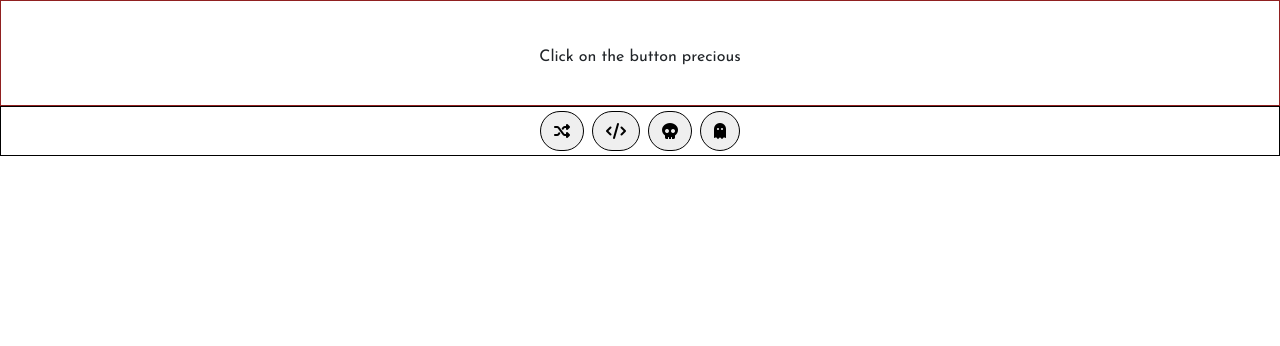
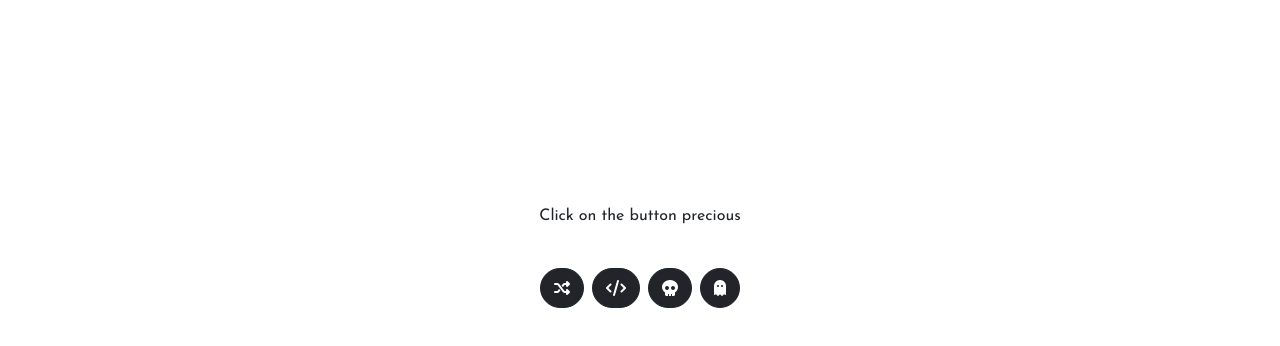
Before and after one commit to RutvikJogdand/joke-app, a React (Create React App) app in the folder jokester/: page / in a window 1280 px wide. Shown: the top 346 px of the page. Built offline with nearby package versions, Linux system fonts and the light colour scheme.

Commit message:
improved the styling for buttons and overall ui

```diff
--- a/jokester/src/App.js
+++ b/jokester/src/App.js
@@ -1,10 +1,12 @@
 // import './App.css';
 import Buttons from './components/Buttons/Buttons';
+import JokeDashboard from './components/JokeDashBoard/JokeDashboard';
 
 function App() {
   return (
     <div className="App">
-      <Buttons/>
+      {/* <Buttons/> */}
+      <JokeDashboard/>
     </div>
   );
 }
--- a/jokester/src/components/Buttons/Buttons.jsx
+++ b/jokester/src/components/Buttons/Buttons.jsx
@@ -70,7 +70,7 @@ function Buttons(){
                     jokeTopicArr.map(item => {
 
                         return(
-                            <button className={`${styles.buttons} rounded-pill`} onClick={()=>handleBtnClick(item.jokeType) }> <i className={item.btnIcon}></i> </button>
+                            <button className={`${styles.buttons} btn btn-dark rounded-pill`} onClick={()=>handleBtnClick(item.jokeType) }> <i className={item.btnIcon}></i> </button>
                         )
                     })
                 }
--- a/jokester/src/components/Buttons/Buttons.module.css
+++ b/jokester/src/components/Buttons/Buttons.module.css
@@ -1,11 +1,9 @@
 .btnContainer{
-    border: 1px solid black;
     text-align: center;
     margin-top: 80/vh;
 }
 
 .buttons{
-    border: 1px solid black;
     padding: 7px 13px;
     margin: 4px;
 }
--- /dev/null
+++ b/jokester/src/components/JokeDashBoard/JokeDashboard.css
@@ -0,0 +1,3 @@
+.main-container{
+    margin-top: 10rem;
+}
--- a/jokester/src/components/JokeDashBoard/JokeDashboard.jsx
+++ b/jokester/src/components/JokeDashBoard/JokeDashboard.jsx
@@ -1,13 +1,15 @@
 import React from "react"
 import axios from "axios"
-require('dotenv').config()
+import Buttons from "../Buttons/Buttons"
+import './JokeDashboard.css'
+// require('dotenv').config()
 
 function JokeDashboard(){
 
     return(
-        <>
-
-        </>
+        <div className='main-container'>
+            <Buttons/>
+        </div>
     )
 
 }
--- a/jokester/src/components/JokeDisplay/JokeDisplay.jsx
+++ b/jokester/src/components/JokeDisplay/JokeDisplay.jsx
@@ -51,7 +51,7 @@ function JokeDisplay(props){
                     <input  type='text' name='userLine' value={inputValue} onChange={(event) => handleChange(event)} />
                 </div>
                 <br/>
-                <button className={ `${styles.btnMain} ${styles.submitbtn}` } onClick={handleUserLine}>Submit</button>
+                <button className={ `${styles.btnMain} ${styles.submitbtn} btn btn-dark me-2` } onClick={handleUserLine}>Submit</button>
                 </>
             }
             {
@@ -61,7 +61,7 @@ function JokeDisplay(props){
                         originalLine&&
                         <br/>
                     }
-                    <button className={ `${styles.btnMain} ${styles.punchlineViewHideBtn}` } onClick={displayOriginalLine}> {originalLine === true ? 'Hide original Punchline' : ' View Original Punchline'}</button>
+                    <button className={ `${styles.btnMain} ${styles.punchlineViewHideBtn} btn btn-dark` } onClick={displayOriginalLine}> {originalLine === true ? 'Hide original Punchline' : ' View Original Punchline'}</button>
                 </>
             }
         </div>
--- a/jokester/src/components/JokeDisplay/JokeDisplay.module.css
+++ b/jokester/src/components/JokeDisplay/JokeDisplay.module.css
@@ -1,5 +1,4 @@
 .jokeDisplayContainer{
-    border: 1px solid rgb(144, 32, 32);
     height: 50%vw;
     text-align: center;
     padding: 20px;
```
